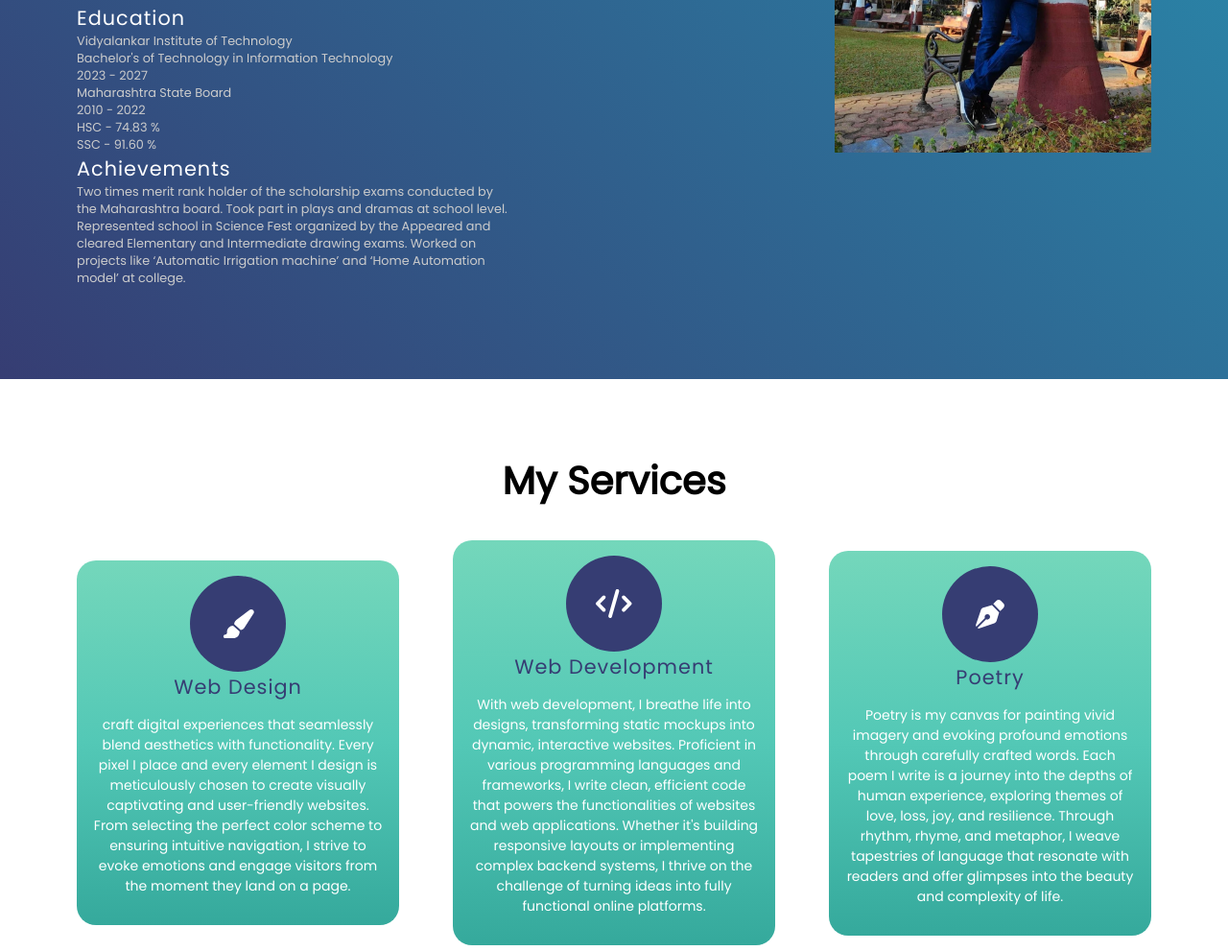
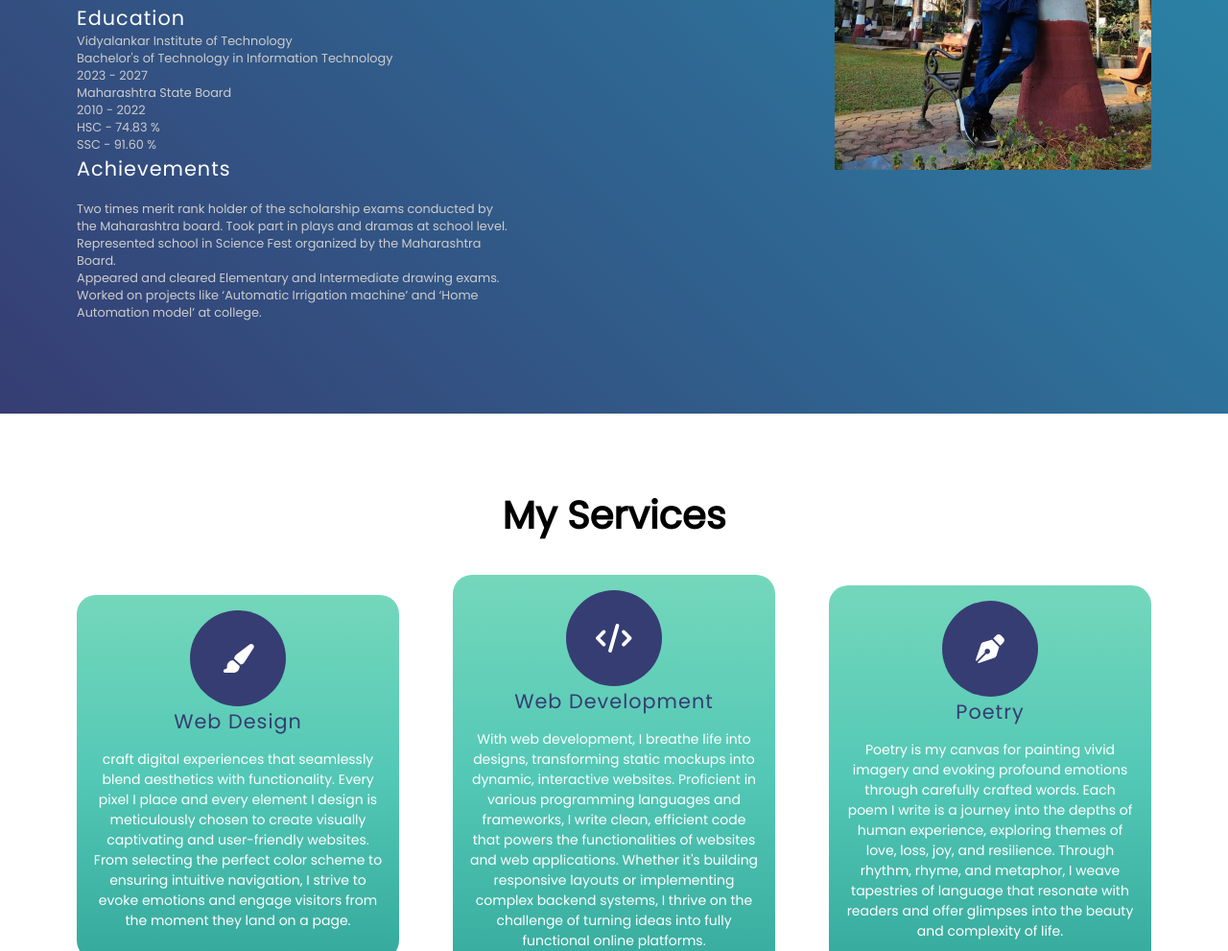
Before and after one commit to yashsawant2207/MyPortfolio, a plain HTML site: page index.html in a window 1280 px wide. Shown: the part 2249-3240 px from the top of the page at 96% size. Drawn offline with Linux system fonts and the light colour scheme.

Commit message:
Update index.html

```diff
--- a/index.html
+++ b/index.html
@@ -177,14 +177,20 @@
 						HSC - 74.83 %
 					<br>
 						SSC - 91.60 %
+					<br>
                 </h4>
 				<h3 class="greet-heading">Achievements</h3>
 				<h4 class="sub-heading">
+					<br>
 					Two times merit rank holder of the scholarship exams conducted by the Maharashtra board.
 Took part in plays and dramas at school level.
-Represented school in Science Fest organized by the
+					<br>
+Represented school in Science Fest organized by the Maharashtra Board.
+					<br>
 Appeared and cleared Elementary and Intermediate drawing exams.
+					<br>
 Worked on projects like ‘Automatic Irrigation machine’ and ‘Home Automation model’ at college.
+					<br>
                 </h4>
 			</p>
 		</div>
```
